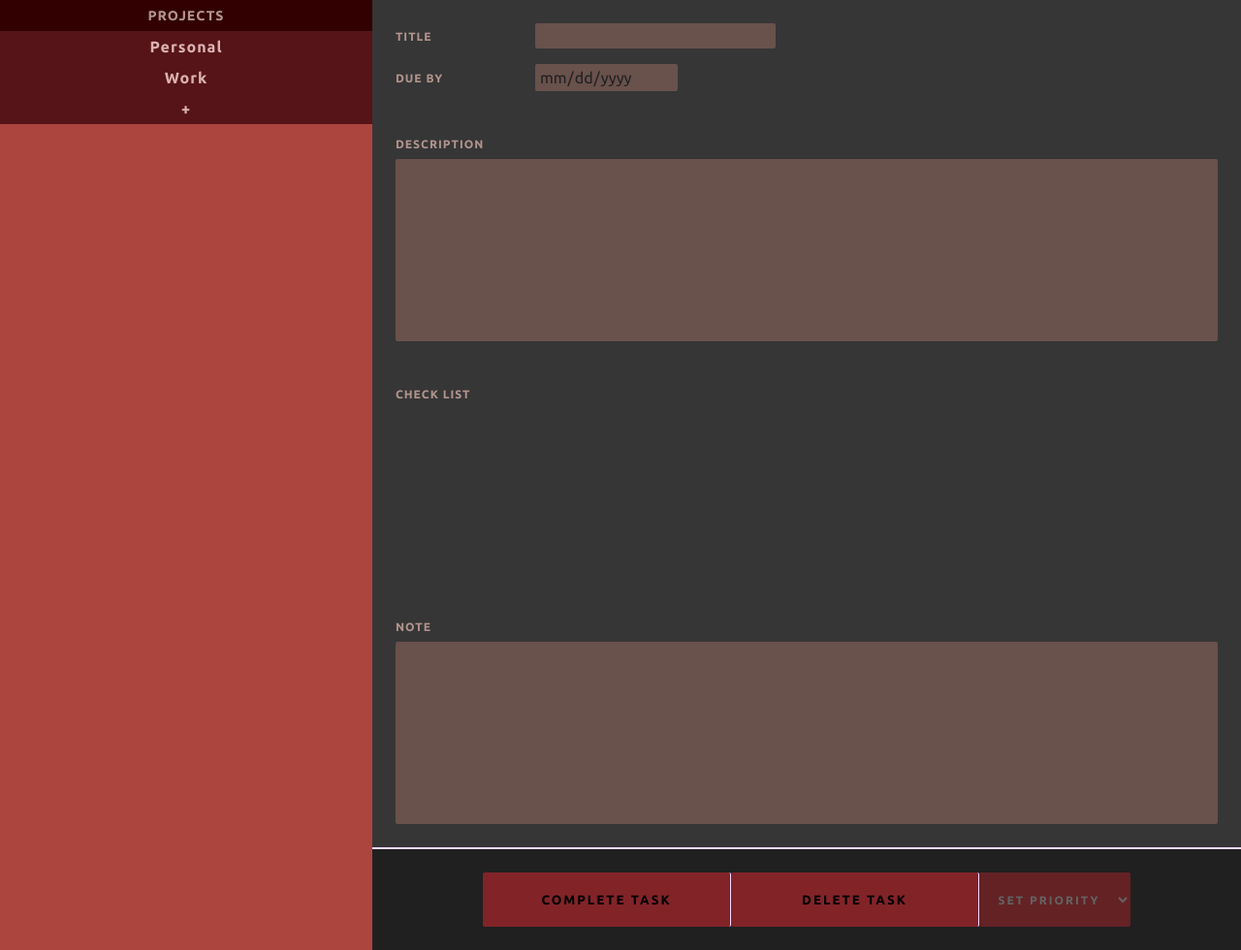
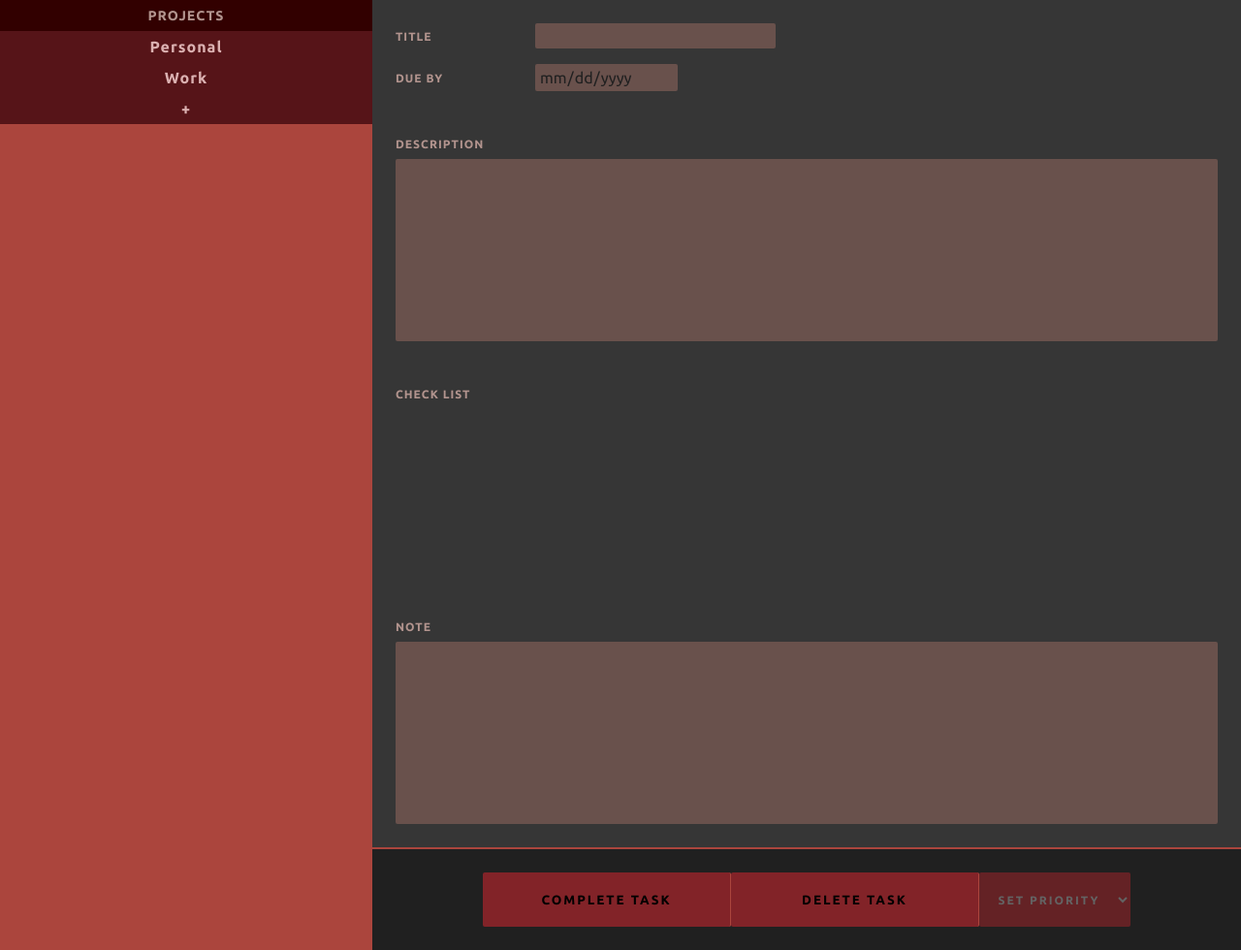
Before and after one commit to ihascats/odin-to_do_v2, a website built with webpack: page dist/index.html in a window 1280 px wide. Shown: the whole page at 97% size. Built offline with Linux system fonts and the light colour scheme.

Commit message:
Fix border colors not matching new color palette

```diff
--- a/src/css/styles.css
+++ b/src/css/styles.css
@@ -24,7 +24,7 @@
 .keyInfo {
     height: 104px;
     background-color: #202020;
-    border-top: 2px solid #F0D9FF;
+    border-top: 2px solid #ab453d;
     display: grid;
     grid-template-columns: auto auto auto;
     align-items: center;
@@ -39,7 +39,7 @@
     letter-spacing: 2px;
     height: 56px;
     width: 256px;
-    border-right: 1px solid #F0D9FF;
+    border-right: 1px solid #ab453d;
 }
 
 .keyInfo > button:hover {
```
Also changed, not shown: dist/main.js.
